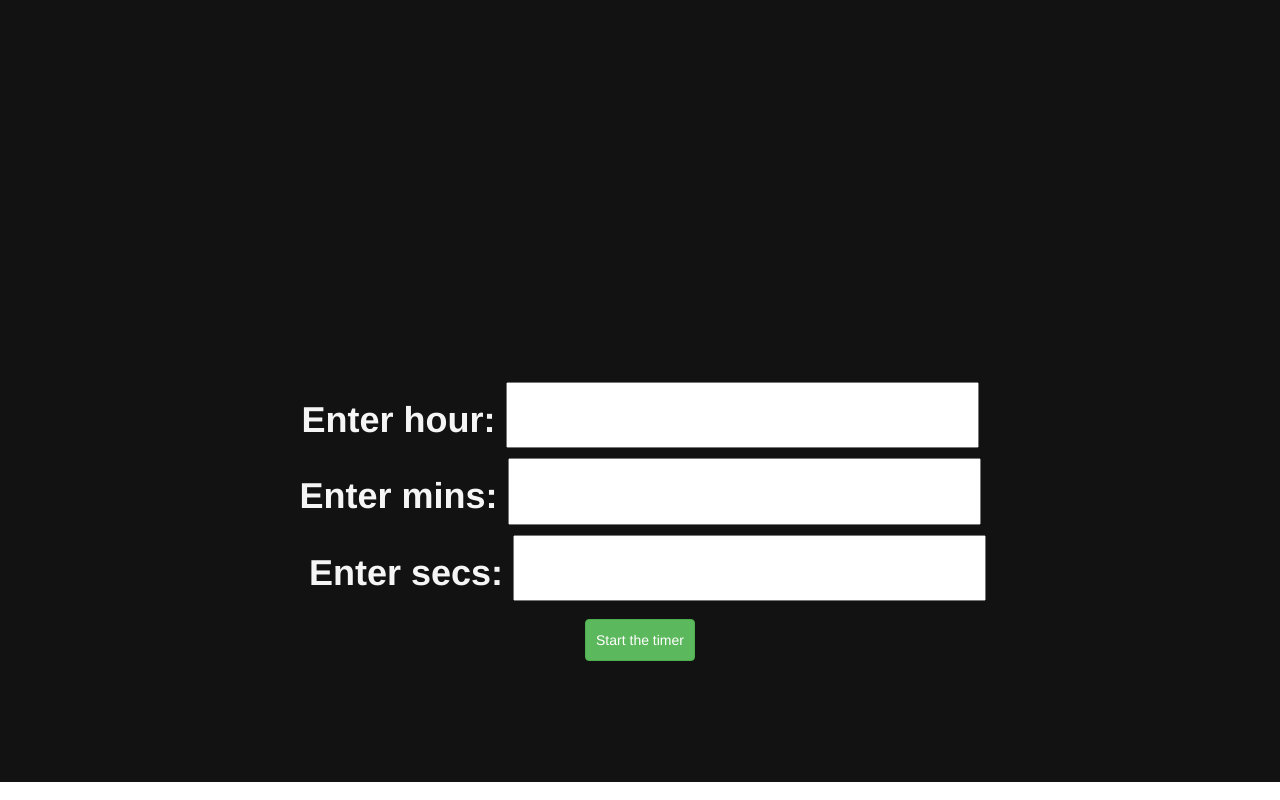
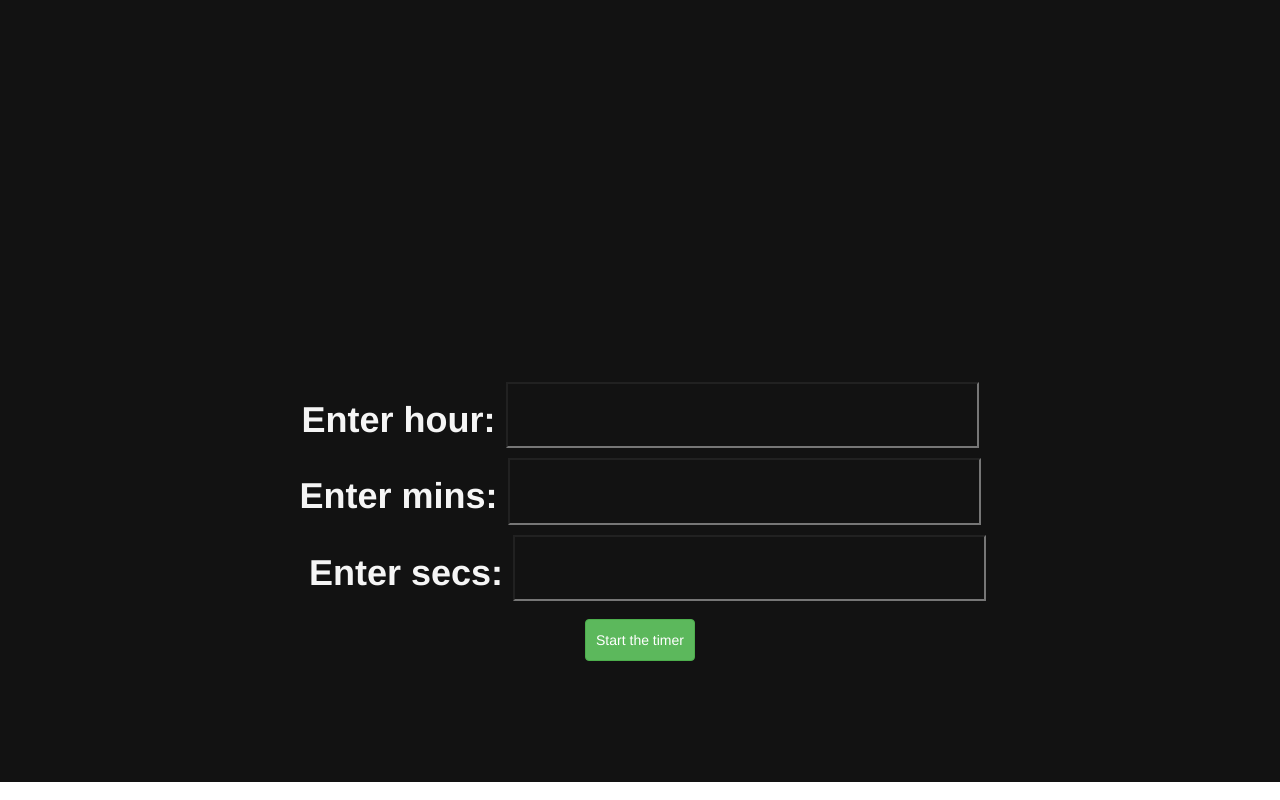
Before and after one commit to adarshsingh87/timer, a PHP site: page / in a window 1280 px wide. Run offline with PHP 8.4, Linux system fonts and the light colour scheme; some libraries are stand-ins or nearby versions.

Commit message:
Update style.css

```diff
--- a/style.css
+++ b/style.css
@@ -29,15 +29,18 @@ body {
 #a {
   padding-top: 10px;
   margin-bottom: 10px;
+  background: transparent;
 }
 #b {
   padding-top: 10px;
   margin-bottom: 10px;
+  background: transparent;
 }
 #c {
   padding-top: 10px;
   margin-right: -15px;
   margin-bottom: 10px;
+  background: transparent;
 }
 #hh {
   position: relative;
```
